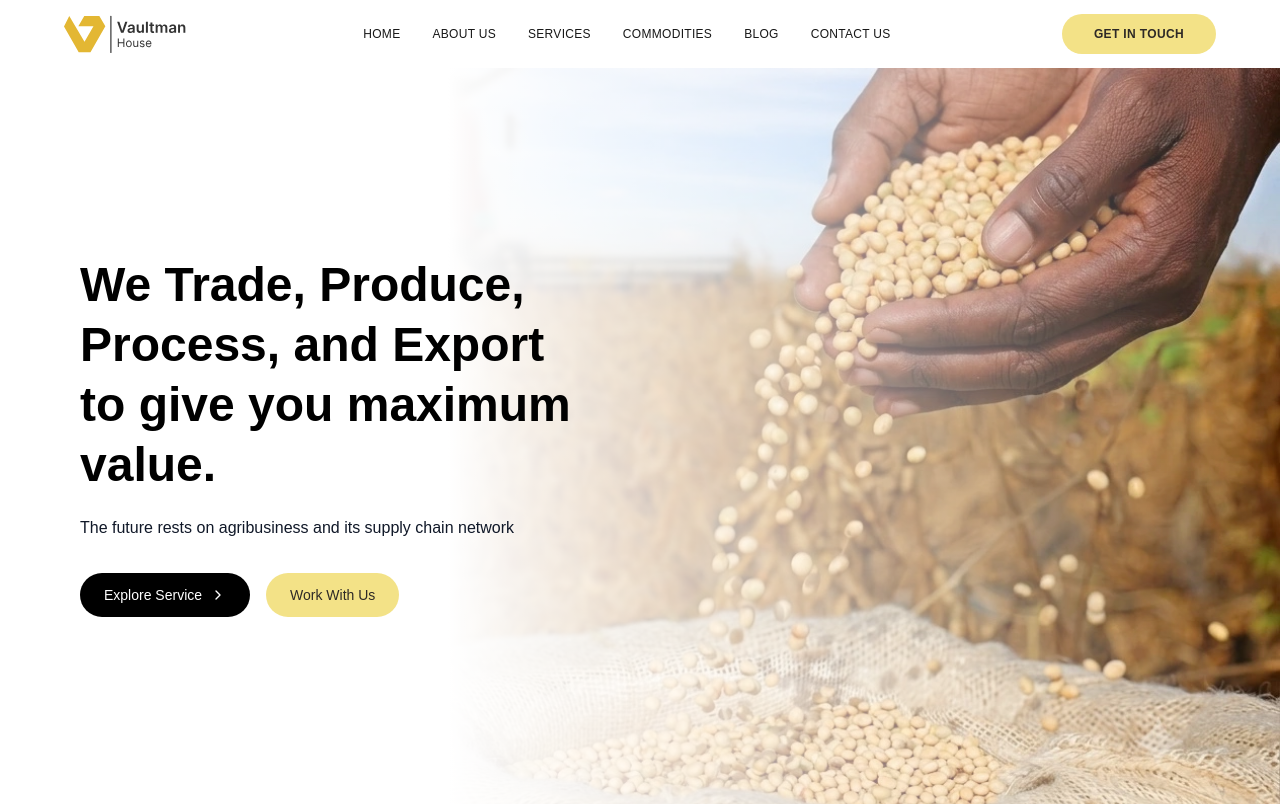
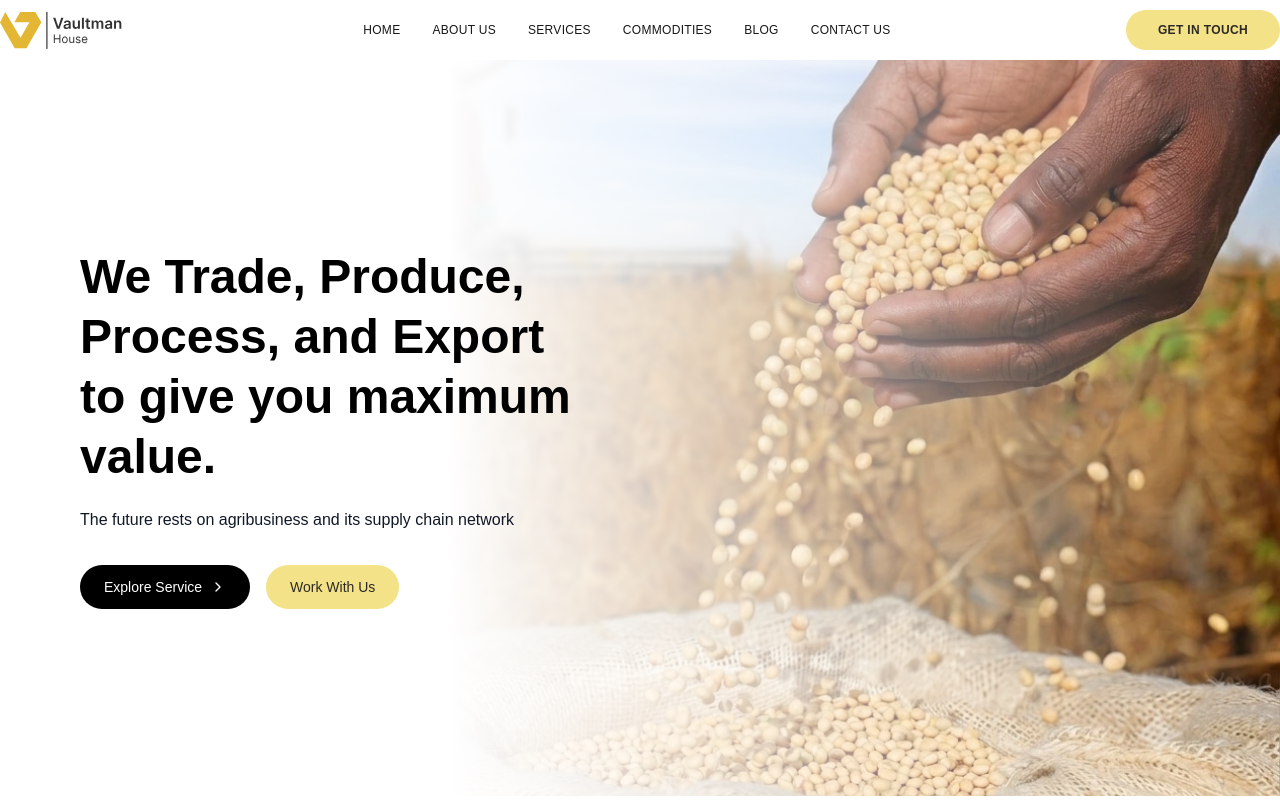
Before and after one commit to dominicnaatey/vaultmanhouse, a Next.js app: page / in a window 1280 px wide. Shown: the top 806 px of the page. Built offline with nearby package versions, Linux system fonts and the light colour scheme.

Commit message:
style(Header): standardize sticky header padding and height values

```diff
--- a/components/Header.tsx
+++ b/components/Header.tsx
@@ -64,10 +64,10 @@ export default function Header() {
       {/* ── Sticky header bar ──────────────────────────────────────────── */}
       <header
         ref={headerRef}
-        className={`sticky top-0 flex items-center px-6 md:px-16 transition-all duration-300 ${
+        className={`sticky top-0 flex items-center transition-all duration-300 ${
           scrolled
-            ? 'h-[60px] bg-white/80 backdrop-blur-md border-b border-black/10'
-            : 'h-[68px] bg-white'
+            ? 'h-15 bg-white/80 backdrop-blur-md border-b border-black/10'
+            : 'h-15 bg-white'
         }`}
         style={{ zIndex: 9998 }} /* above the popup so logo stays on top */
       >
```
